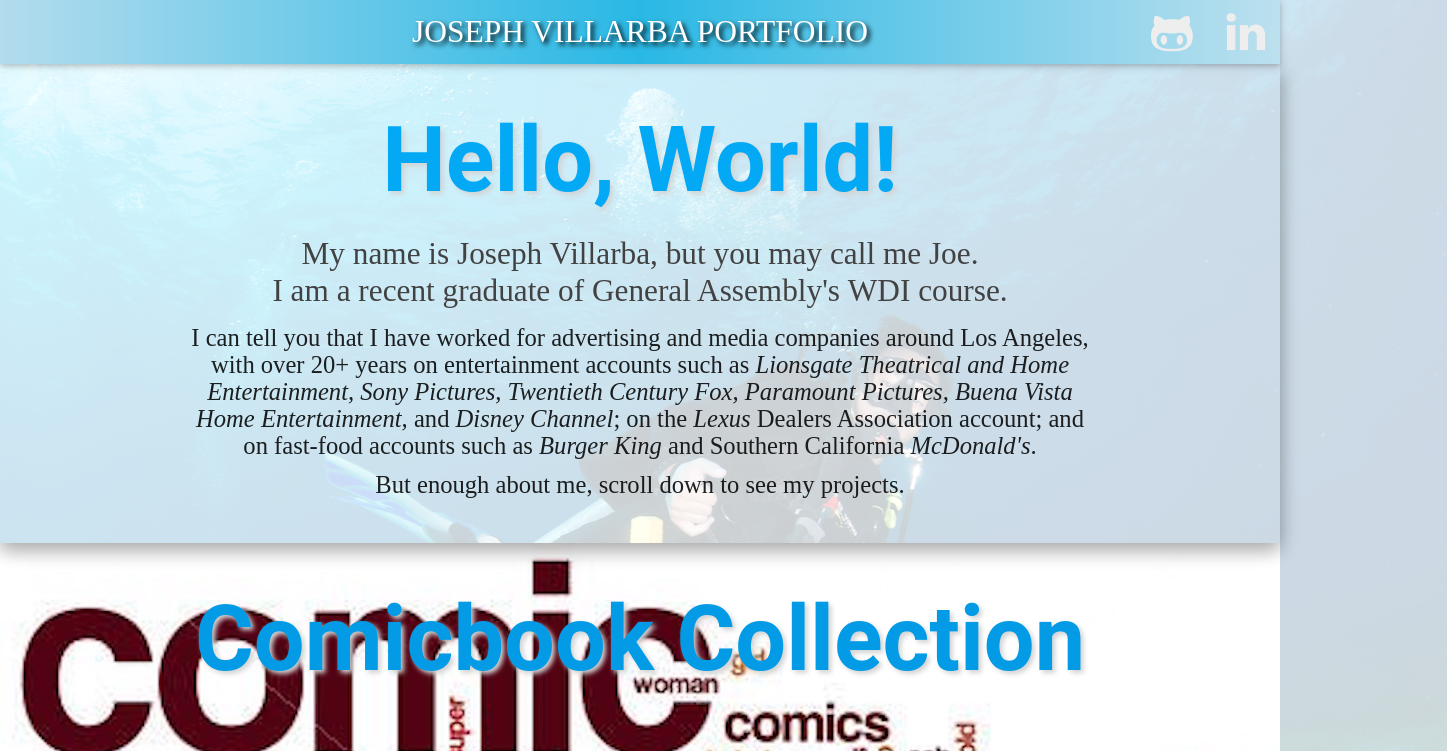
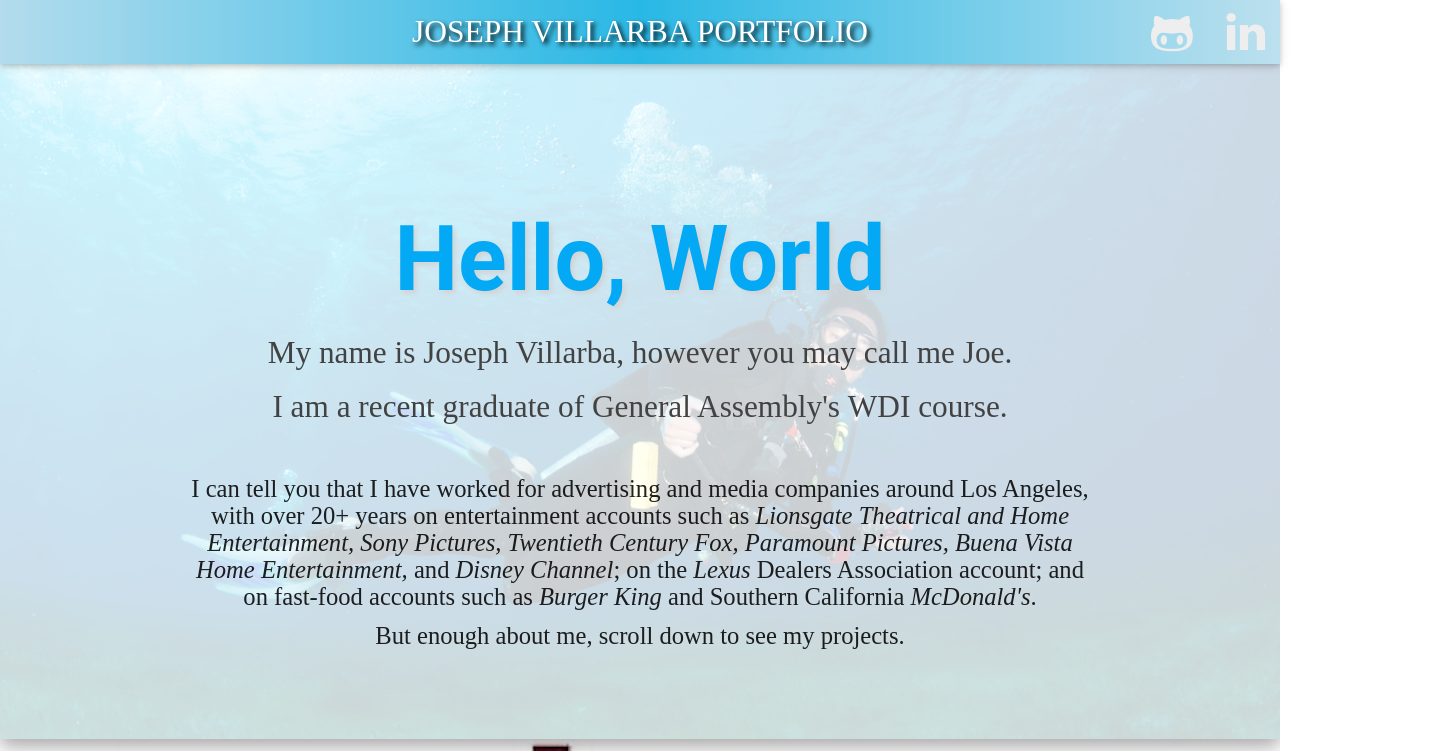
Before and after one commit to jvillarba/hello-joe, a website: page index.html in a window 1280 px wide. Shown: the top 751 px of the page, 1447 px wide, since content can reach past the window. Drawn offline with nearby package versions, Linux system fonts and the light colour scheme; a web font is replaced by a local one.

Commit message:
fixed hello bkgd

```diff
--- a/index.html
+++ b/index.html
@@ -9,12 +9,12 @@
         <link rel="stylesheet" media="screen" href="https://fontlibrary.org/face/carlito" type="text/css"/>
         <link rel="stylesheet" media="screen" href="https://fontlibrary.org/face/waltograph" type="text/css"/>
         <link rel="stylesheet" media="screen" href="https://fontlibrary.org/face/glacial-indifference" type="text/css"/>
-        <link rel="stylesheet" href="css/font-awesome.min.css">
 
         <!-- CSS -->
         <link href="https://fonts.googleapis.com/icon?family=Material+Icons" rel="stylesheet">
         <link href="css/materialize.min.css" type="text/css" rel="stylesheet" media="screen,projection"/>
         <link href="css/style.css" type="text/css" rel="stylesheet" media="screen,projection"/>
+        <link rel="stylesheet" href="css/font-awesome.min.css">
     </head>
     <body>
         <div class="navbar-fixed">
@@ -38,14 +38,15 @@
             <div class="section" style="z-index: -1;">
                 <div class="container">
                     <div class="row">
-                        <h1 class="header light-blue-text">Hello, World!</h1>
-                        <h4 class="grey-text text-darken-3">My name is Joseph Villarba, but you may call me Joe.<br>I am a recent graduate of General Assembly's <strong>WDI</strong> course.</h4>
+                        <h1 class="header light-blue-text"><br>Hello, World</h1>
+                        <h4 class="grey-text text-darken-3">My name is Joseph Villarba, however you may call me Joe.</h4>
+                        <h4 class="grey-text text-darken-3">I am a recent graduate of General Assembly's <strong>WDI</strong> course.</h4><br>
                         <h5 style="overflow-y:hidden">I can tell you that I have worked for advertising and media companies around Los Angeles, with over 20+ years on entertainment accounts such as <em>Lionsgate Theatrical and Home Entertainment, Sony Pictures, Twentieth Century Fox, Paramount Pictures, Buena Vista Home Entertainment,</em> and <em>Disney Channel</em>; on the <em>Lexus</em> Dealers Association account; and on fast-food accounts such as <em>Burger King</em> and Southern California <em>McDonald's</em>.</h5>
-                        <h5>But enough about me, scroll down to see my projects.</h5>
+                        <h5>But enough about me, scroll down to see my projects.</h5><br><br>
                     </div>
                 </div>
             </div>
-            <div class="parallax"><img style="opacity: .2;" src="images/underseax1.jpg" alt=""></div>
+            <div class="parallax"><img style="width: 100%;opacity: .2;" src="images/underseax1.jpg" alt=""></div>
         </div>
 
         <!-- giftBot -->
```
